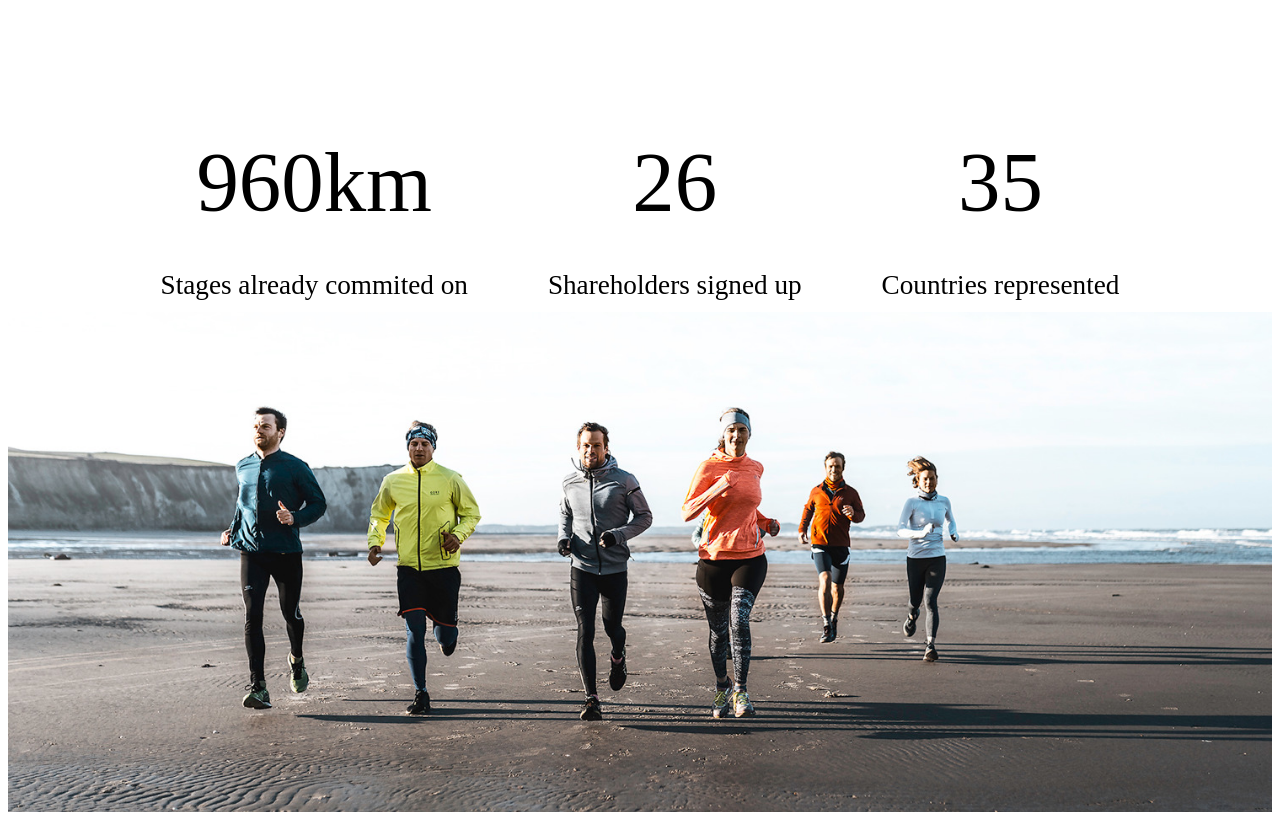
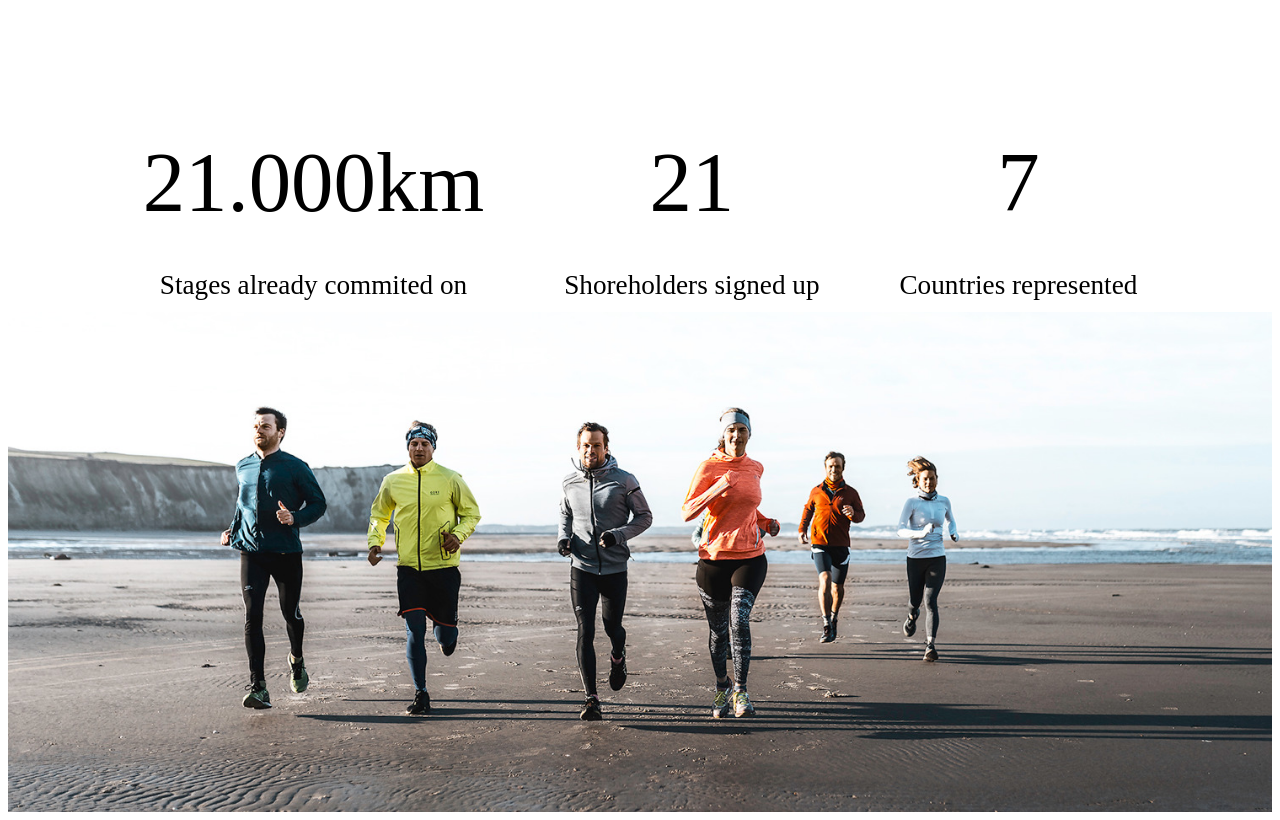
Before and after one commit to delbeke/runthemarenostrum-website, a website: page src/index.html in a window 1280 px wide. Shown: the part 8440-9260 px from the top of the page. Drawn offline with nearby package versions, Linux system fonts and the light colour scheme; files that its build step writes are made by us from their sources.

Commit message:
update metrics

```diff
--- a/src/index.html
+++ b/src/index.html
@@ -204,15 +204,15 @@
   </section>
   <section class='kpi'>
     <div>
-      <div class='metric'>960km</div>
+      <div class='metric'>21.000km</div>
       <div class='description'>Stages already commited on</div>
     </div>
     <div>
-      <div class='metric'>26</div>
-      <div class='description'>Shareholders signed up</div>
+      <div class='metric'>21</div>
+      <div class='description'>Shoreholders signed up</div>
     </div>
     <div>
-      <div class='metric'>35</div>
+      <div class='metric'>7</div>
       <div class='description'>Countries represented</div>
     </div>
   </section>
```
